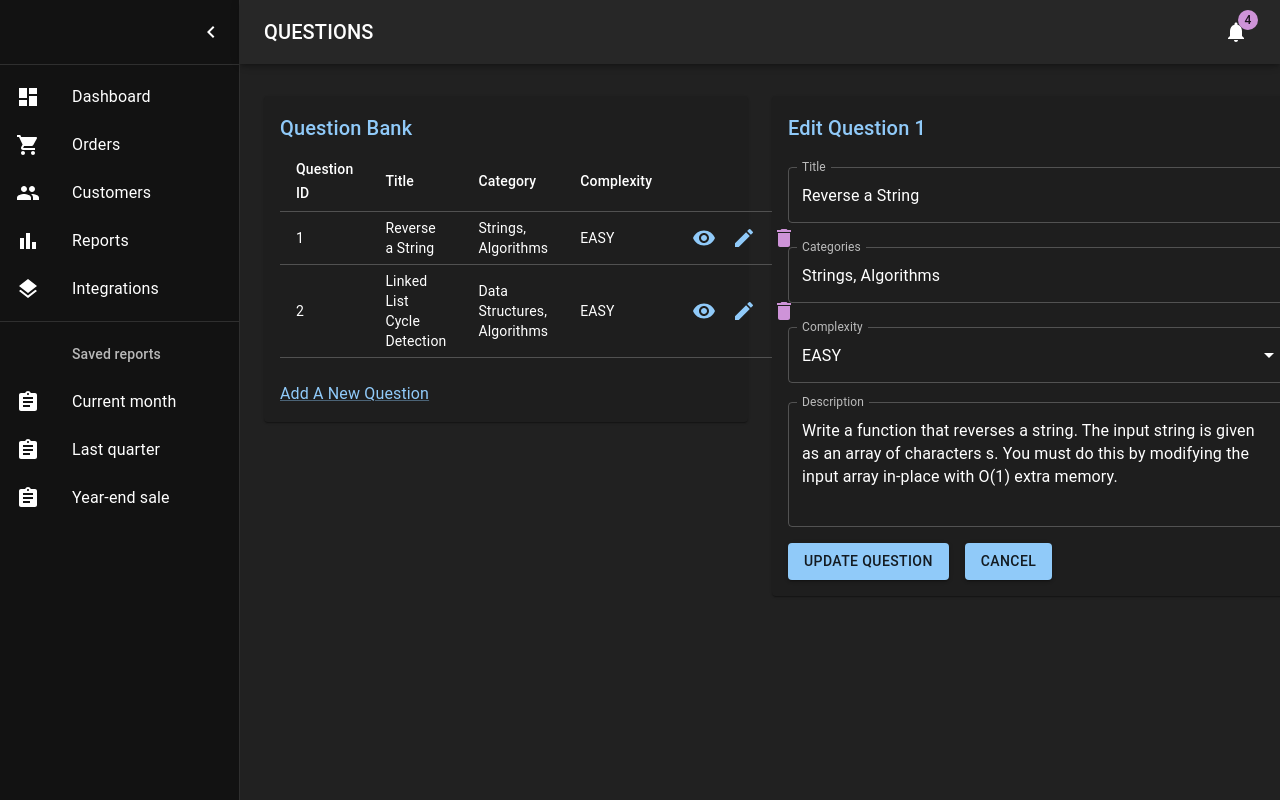
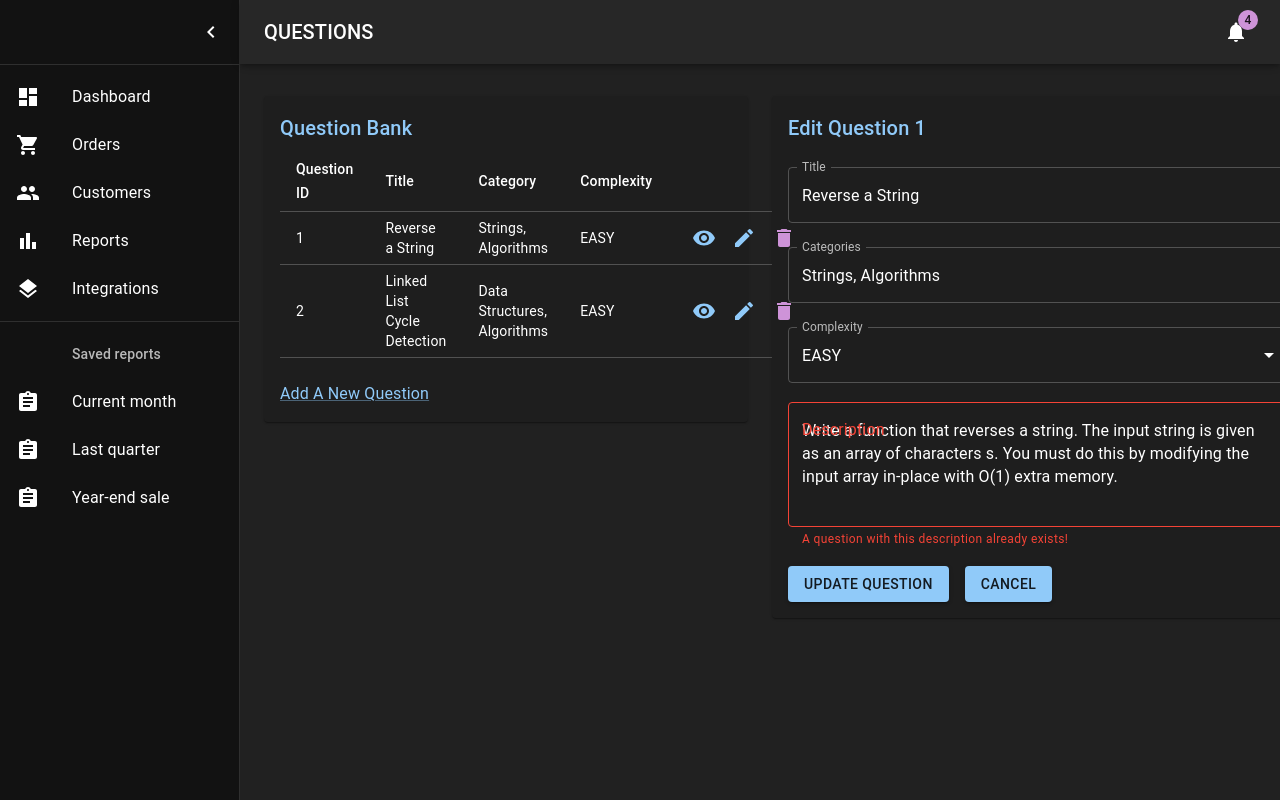
Before and after one commit to PeanutButters93/ay2324s1-course-assessment-g53, a React (Create React App) app in the folder frontend/: page /questionpage in a window 1280 px wide. Both pictures are taken after a click on the button 744 px from the left and 238 px from the top of the page. Built offline with nearby package versions, Linux system fonts and the light colour scheme; no server answers; the HTML template or start-up script is replaced by a standard one.

Commit message:
Fix missing description for questions

```diff
--- a/frontend/src/components/question/EditQuestion.js
+++ b/frontend/src/components/question/EditQuestion.js
@@ -43,7 +43,7 @@
         setTitle(question.title);
         setCategories(question.categories);
         setComplexity(question.complexity);
-        setDescription(question.description);
+        setDescription(question.desc);
         setEmptyTitleMessage("");
         setEmptyDescriptionMessage("");
         setEmptyCategoryMessage("");
@@ -134,6 +134,7 @@
                 </Select>
                 <FormHelperText error>{emptyComplexityMessage}</FormHelperText>
             </FormControl>
+
             <TextField
                 id="description"
                 label={"Description"}
```
Also changed, not shown: 2 other files (tests, documents, lock files or other folders).
